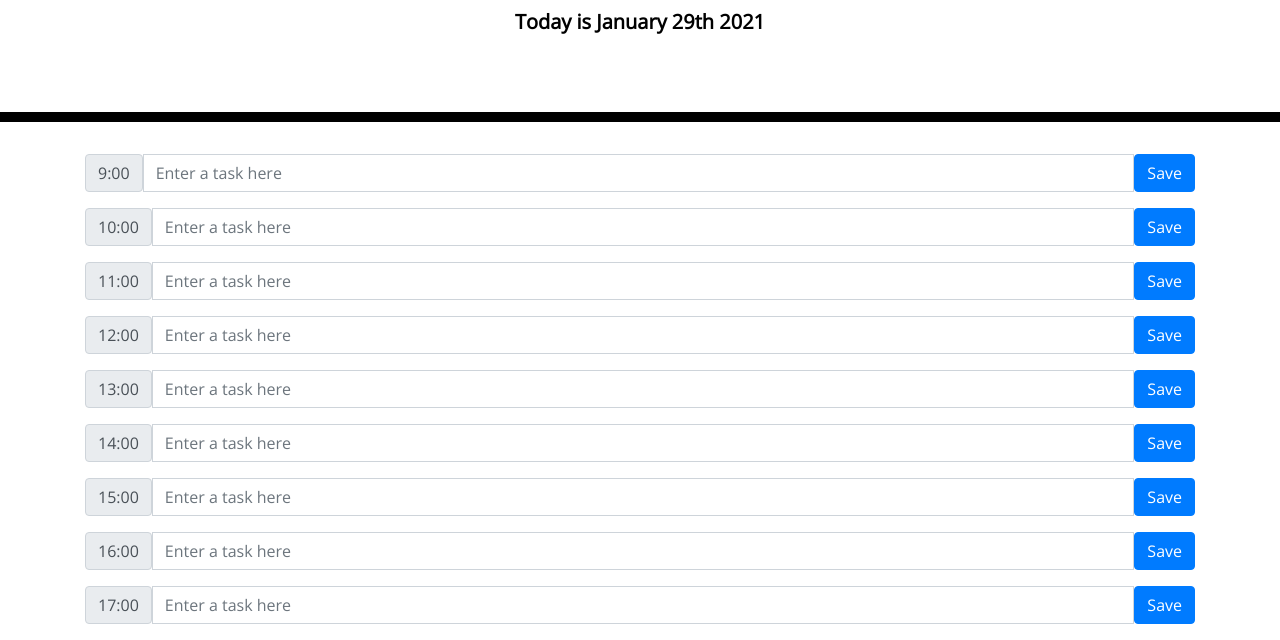
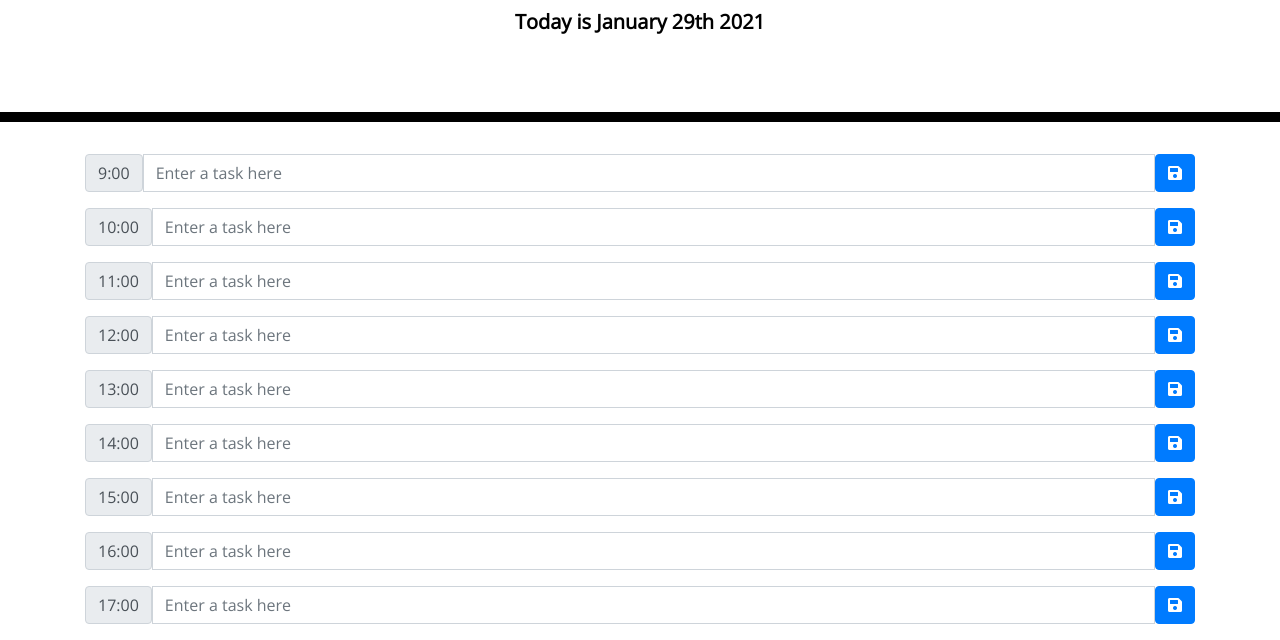
Before and after one commit to faisalsnour/WorkDayScheduler, a plain HTML site: page index.html in a window 1280 px wide. Shown: the part 182-822 px from the top of the page. Drawn offline with nearby package versions, Linux system fonts and the light colour scheme.

Commit message:
save icons have been added and an empty folder is deleted

```diff
--- a/index.html
+++ b/index.html
@@ -32,47 +32,47 @@
       <div class="input-group mb-3">
         <span class="input-group-text" id="addon-wrapping">9:00</span>
         <input type="text" id="nine" class="form-control" placeholder="Enter a task here" >
-        <button class="btn btn-primary" type="button" id="btnNine" onclick="submitValue()">Save</button>
+        <button class="btn btn-primary fas fa-save" type="button" id="btnNine" onclick="submitValue()"></button>
       </div> <!--end of 9 block -->
       <div class="input-group mb-3">
         <span class="input-group-text" id="addon-wrapping">10:00</span>
         <input type="text" id="ten" class="form-control" placeholder="Enter a task here" >
-        <button class="btn btn-primary" type="button" id="btnTen" onclick="submitValue()">Save</button>
+        <button class="btn btn-primary fas fa-save" type="button" id="btnTen" onclick="submitValue()"></button>
       </div> <!--end of 10 block -->
       <div class="input-group mb-3">
         <span class="input-group-text" id="addon-wrapping">11:00</span>
         <input type="text" id="eleven" class="form-control" placeholder="Enter a task here" >
-        <button class="btn btn-primary" type="button" id="btnEleven" onclick="submitValue()">Save</button>
+        <button class="btn btn-primary fas fa-save" type="button" id="btnEleven" onclick="submitValue()"></button>
       </div> <!--end of 11 block -->
       <div class="input-group mb-3">
         <span class="input-group-text" id="addon-wrapping">12:00</span>
         <input type="text" id="twelve" class="form-control" placeholder="Enter a task here" >
-        <button class="btn btn-primary" type="button" id="btnTwelve" onclick="submitValue()">Save</button>
+        <button class="btn btn-primary fas fa-save" type="button" id="btnTwelve" onclick="submitValue()"></button>
       </div> <!--end of 12 block -->
       <div class="input-group mb-3">
         <span class="input-group-text" id="addon-wrapping">13:00</span>
         <input type="text" id="thirteen" class="form-control" placeholder="Enter a task here" >
-        <button class="btn btn-primary" type="button" id="btnThirteen" onclick="submitValue()">Save</button>
+        <button class="btn btn-primary fas fa-save" type="button" id="btnThirteen" onclick="submitValue()"></button>
       </div> <!--end of 13 block -->
       <div class="input-group mb-3">
         <span class="input-group-text" id="addon-wrapping">14:00</span>
         <input type="text" id="fourteen" class="form-control" placeholder="Enter a task here" >
-        <button class="btn btn-primary" type="button" id="btnFourteen" onclick="submitValue()">Save</button>
+        <button class="btn btn-primary fas fa-save" type="button" id="btnFourteen" onclick="submitValue()"></button>
       </div> <!--end of 14 block -->
       <div class="input-group mb-3">
         <span class="input-group-text" id="addon-wrapping">15:00</span>
         <input type="text" id="fifteen" class="form-control" placeholder="Enter a task here" >
-        <button class="btn btn-primary" type="button" id="btnFifteen" onclick="submitValue()">Save</button>
+        <button class="btn btn-primary fas fa-save" type="button" id="btnFifteen" onclick="submitValue()"></button>
       </div> <!--end of 15 block -->
       <div class="input-group mb-3">
         <span class="input-group-text" id="addon-wrapping">16:00</span>
         <input type="text" id="sixteen" class="form-control" placeholder="Enter a task here" >
-        <button class="btn btn-primary" type="button" id="btnSixteen" onclick="submitValue()">Save</button>
+        <button class="btn btn-primary fas fa-save" type="button" id="btnSixteen" onclick="submitValue()"></button>
       </div> <!--end of 16 block -->
       <div class="input-group mb-3">
         <span class="input-group-text" id="addon-wrapping">17:00</span>
         <input type="text" id="seventeen" class="form-control" placeholder="Enter a task here" >
-        <button class="btn btn-primary" type="button" id="btnSeventeen" onclick="submitValue()">Save</button>
+        <button class="btn btn-primary fas fa-save" type="button" id="btnSeventeen" onclick="submitValue()"></button>
       </div> <!--end of 17 block -->
       <!-- Timeblocks go here -->
     </div> <!--end of container-->
```
Also changed, not shown: 02-Homework/Assets/05-third-party-apis-homework-demo.gif (deleted), 3 other files.
